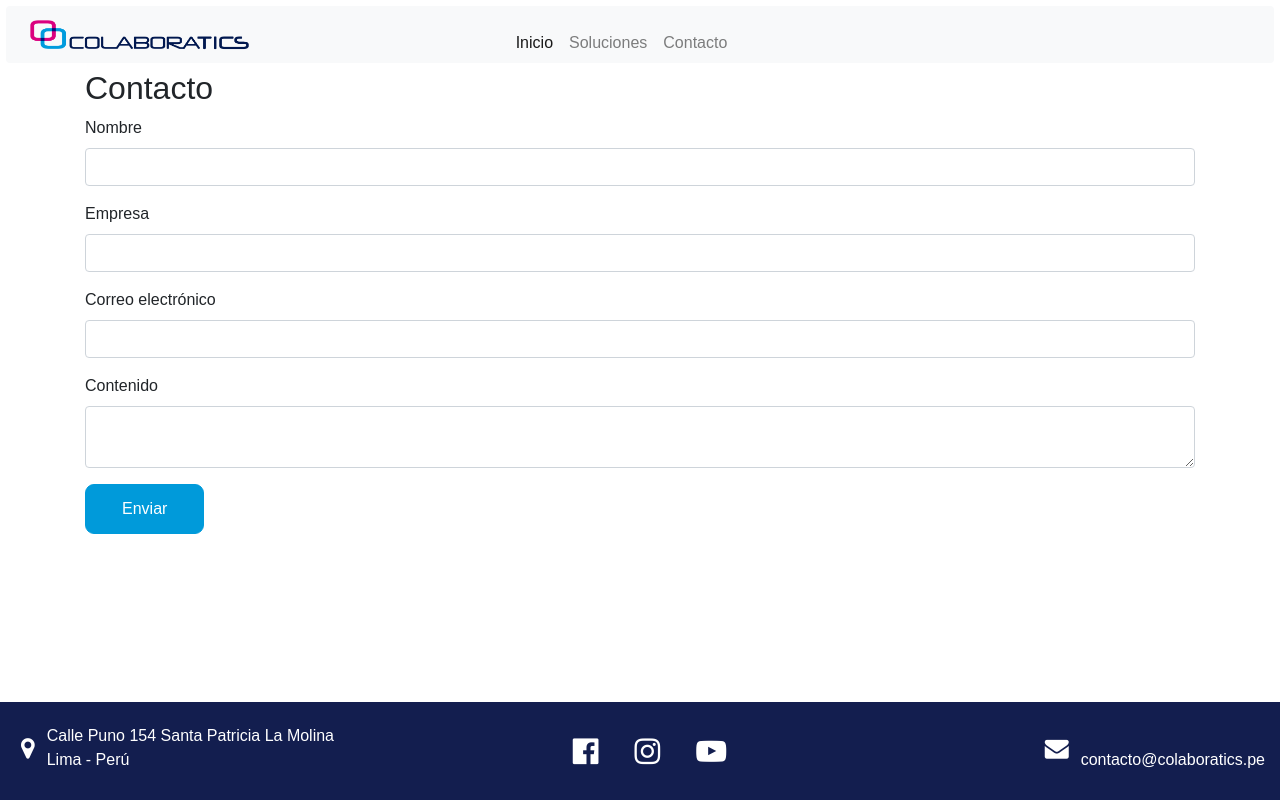
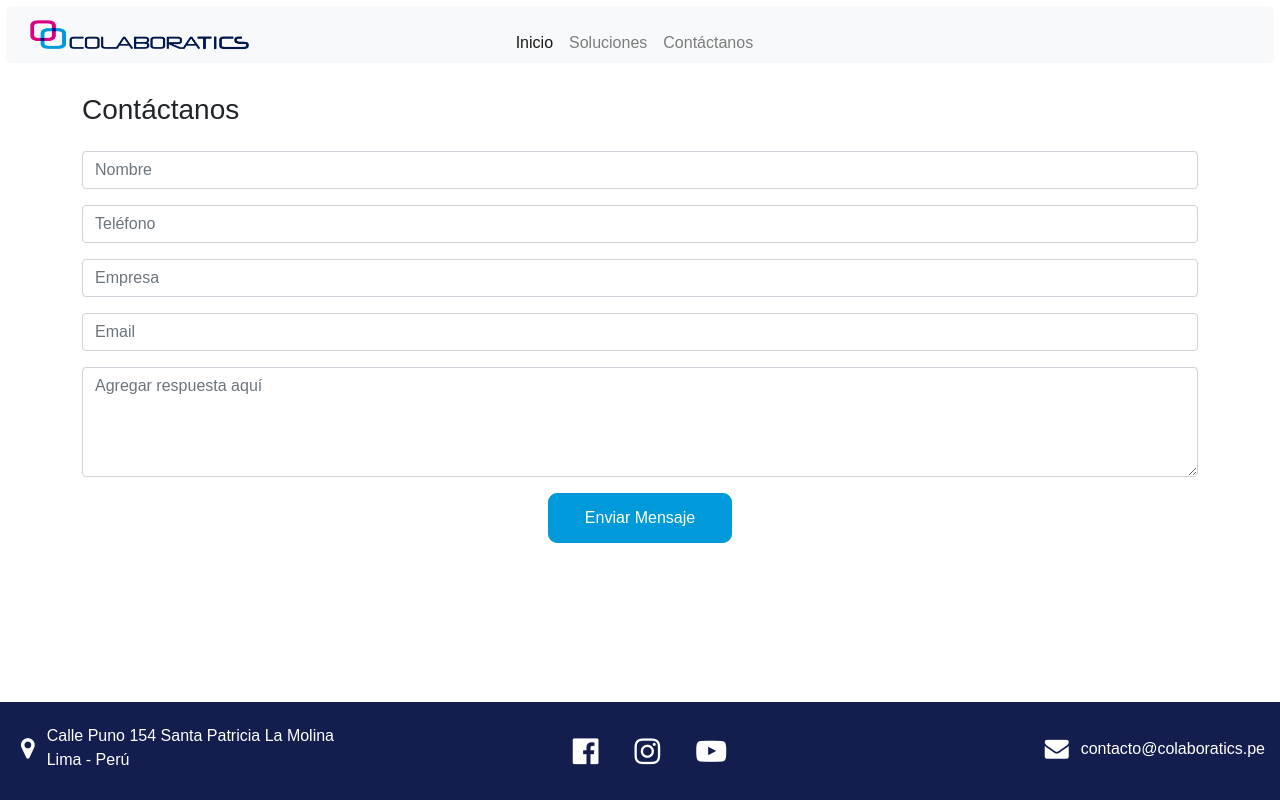
Before and after one commit to renzogcorzo/colaboratics-web, an Angular app: page /contact in a window 1280 px wide. Built offline with nearby package versions, Linux system fonts and the light colour scheme.

Commit message:
contact form

```diff
--- a/src/app/app.module.ts
+++ b/src/app/app.module.ts
@@ -16,6 +16,7 @@ import { ParallaxDirective } from './parallax.directive';
 import { PreviewComponent } from './preview/preview.component';
 import { StoreComponent } from './store/store.component';
 import { ContactComponent } from './contact/contact.component';
+import { ReactiveFormsModule } from '@angular/forms';
 
 
 @NgModule({
@@ -35,6 +36,7 @@ import { ContactComponent } from './contact/contact.component';
   imports: [
     BrowserModule,
     BrowserAnimationsModule,
+    ReactiveFormsModule,
     AppRoutingModule,
     CarouselModule.forRoot(),
     CollapseModule.forRoot()
--- a/src/app/contact/contact.component.html
+++ b/src/app/contact/contact.component.html
@@ -1,20 +1,38 @@
-<form class="container">
-    <h2>Contacto</h2>
+<form class="container" [formGroup]="contactForm" (ngSubmit)="onSubmit()" *ngIf="contactForm">
+    <h3>Contáctanos</h3>
     <div class="form-group">
-        <label for="name">Nombre</label>
-        <input type="text" class="form-control" id="name">
+        <input type="text" class="form-control" formControlName="name" name="name" placeholder="Nombre" [ngClass]="{ 'is-invalid': submitted && f.name.errors }">
+        <div *ngIf="submitted && f.name.errors" class="invalid-feedback">
+            <div *ngIf="f.name.errors.required">Nombre es requerido</div>
+        </div>
     </div>
     <div class="form-group">
-        <label for="name">Empresa</label>
-        <input type="text" class="form-control" id="company">
+        <input type="text" class="form-control" formControlName="phone" name="phone" placeholder="Teléfono" [ngClass]="{ 'is-invalid': submitted && f.phone.errors }">
+        <div *ngIf="submitted && f.phone.errors" class="invalid-feedback">
+            <div *ngIf="f.company.errors.required">Teléfono es requerido</div>
+        </div>
     </div>
     <div class="form-group">
-        <label for="email">Correo electrónico</label>
-        <input type="email" class="form-control" id="email" aria-describedby="email">
+        <input type="text" class="form-control" formControlName="company" name="company" placeholder="Empresa" [ngClass]="{ 'is-invalid': submitted && f.company.errors }">
+        <div *ngIf="submitted && f.company.errors" class="invalid-feedback">
+            <div *ngIf="f.company.errors.required">Empresa es requerida</div>
+        </div>
     </div>
     <div class="form-group">
-        <label for="name">Contenido</label>
-        <textarea type="text" class="form-control" id="body"></textarea>
+        <input type="email" class="form-control" formControlName="email" name="email" aria-describedby="email" placeholder="Email" [ngClass]="{ 'is-invalid': submitted && f.email.errors }">
+        <div *ngIf="submitted && f.email.errors" class="invalid-feedback">
+            <div *ngIf="f.email.errors.required">Email es requerido</div>
+            <div *ngIf="f.email.errors.email">Email debe ser válido</div>
+        </div>
     </div>
-    <button type="submit" class="btn btn-primary">Enviar</button>
+    <div class="form-group">
+        <textarea type="text" rows="4" class="form-control" formControlName="body" name="body" placeholder="Agregar respuesta aquí" [ngClass]="{ 'is-invalid': submitted && f.body.errors }"></textarea>
+        <div *ngIf="submitted && f.body.errors" class="invalid-feedback">
+            <div *ngIf="f.body.errors.required">La respuesta es requerida</div>
+        </div>
+    </div>
+    <div id="btn-wrapper" class="text-center">
+        <button type="submit" class="btn btn-primary">Enviar Mensaje</button>
+    </div>
+
 </form>
--- a/src/app/contact/contact.component.less
+++ b/src/app/contact/contact.component.less
@@ -0,0 +1,9 @@
+h3 {
+    margin: 12px 0 24px 0;
+}
+.container {
+    padding: 12px;
+}
+#btn-wrapper{
+    height: 48px;
+}
--- a/src/app/contact/contact.component.ts
+++ b/src/app/contact/contact.component.ts
@@ -1,4 +1,5 @@
 import { Component, OnInit } from '@angular/core';
+import { FormBuilder, FormGroup, Validators } from '@angular/forms';
 
 @Component({
   selector: 'app-contact',
@@ -7,9 +8,41 @@ import { Component, OnInit } from '@angular/core';
 })
 export class ContactComponent implements OnInit {
 
-  constructor() { }
+  contactForm: FormGroup;
+  submitted = false;
 
-  ngOnInit(): void {
+  get f() { return this.contactForm.controls; }
+
+  constructor(private formBuilder: FormBuilder) {
+
   }
 
+  ngOnInit() {
+    this.contactForm = this.formBuilder.group({
+      name: ['', [Validators.required], Validators.maxLength[50]],
+      phone: ['', Validators.required, Validators.maxLength[20]],
+      company: ['', Validators.required, Validators.maxLength[50]],
+      body: ['', Validators.required, Validators.maxLength[2000]],
+      email: ['', [Validators.required, Validators.email]]
+    });
+  }
+
+  onSubmit() {
+    this.submitted = true;
+
+    // stop here if form is invalid
+    if (this.contactForm.invalid) {
+        return;
+    }
+
+    // display form values on success
+    alert('SUCCESS!! :-)\n\n' + JSON.stringify(this.contactForm.value, null, 4));
 }
+
+onReset() {
+    this.submitted = false;
+    this.contactForm.reset();
+}
+
+
+}
--- a/src/app/footer-contact/footer-contact.component.less
+++ b/src/app/footer-contact/footer-contact.component.less
@@ -11,7 +11,7 @@
 .mail {
   text-align: center;
   position: relative;
-  top: px;
+  top: -11px;
 
   a {
     color: #fff;
--- a/src/app/header/header.component.html
+++ b/src/app/header/header.component.html
@@ -19,7 +19,7 @@
                     <a class="nav-link" href="/store">Tienda Virtual<span class="sr-only"></span></a>
                 </li>
                 <li class="nav-item">
-                    <a class="nav-link" href="/contact">Contacto<span class="sr-only"></span></a>
+                    <a class="nav-link" href="/contact">Contáctanos<span class="sr-only"></span></a>
                 </li>
             </ul>
         </div>
```
